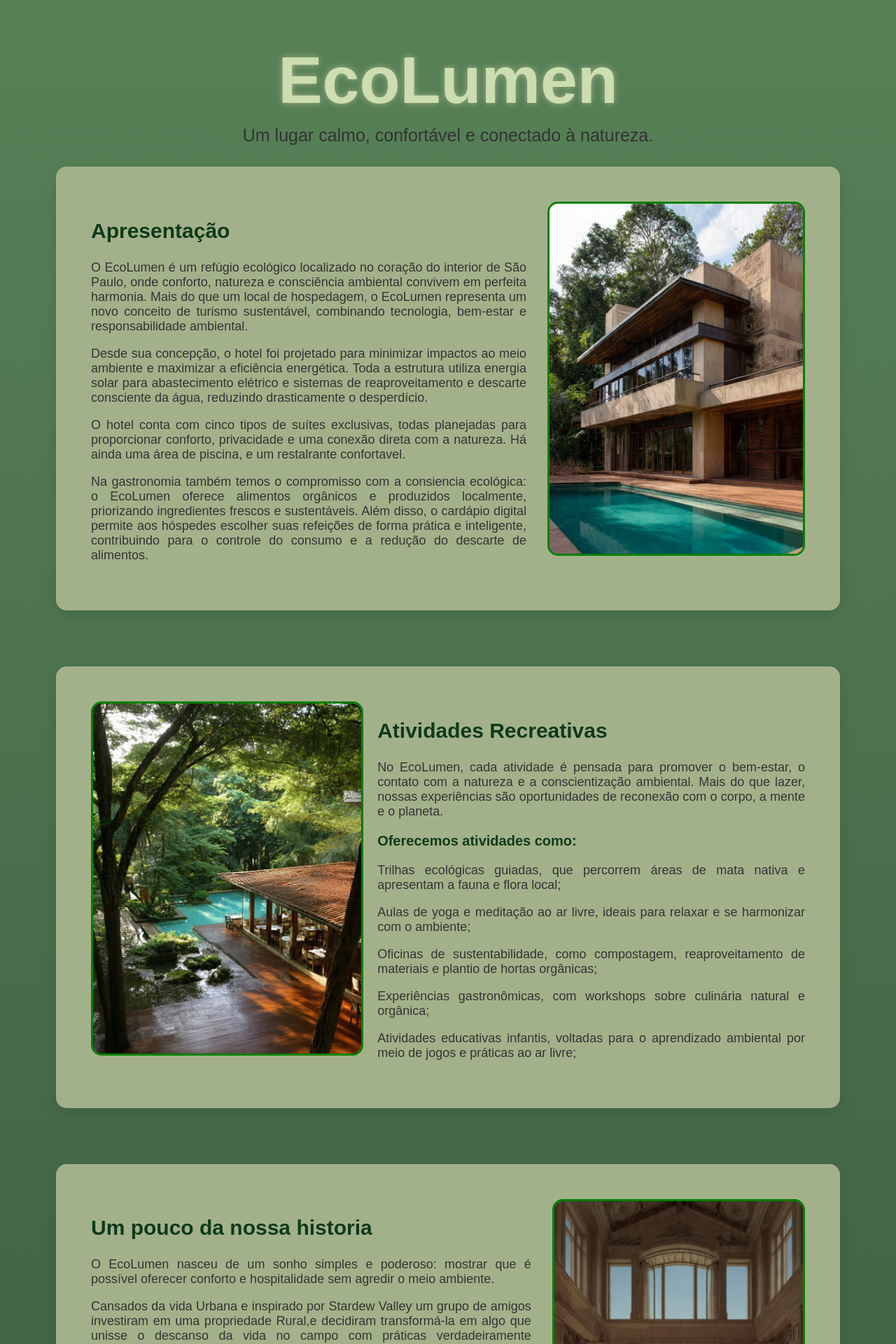
After one commit to VictorAMJ/Software-Product-Analysis-Specification, a Flask app: page /saiba_mais in a window 1280 px wide. The commit adds this page. Shown: the top 1920 px of the page at 70% size. Run offline with Flask 3, Linux system fonts and the light colour scheme.

Commit message:
funcionalidade descritivo do hotel
implantação da nova funcionalidade (descritivo hotel)

```diff
--- a/EcoLumen/blueprints/usuario_bp.py
+++ b/EcoLumen/blueprints/usuario_bp.py
@@ -33,3 +33,7 @@ def usuarios():
 def logout():
     session.clear()
     return redirect(url_for("usuario_bp.login"))
+
+@usuario_bp.route("/saiba_mais")
+def saiba_mais():
+    return render_template("usuario/saiba_mais.html")
--- /dev/null
+++ b/EcoLumen/static/css/saiba_mais.css
@@ -0,0 +1,73 @@
+body{
+    background: linear-gradient(to bottom, #588157, #3a5a40);
+    padding: 50px;
+    text-align: center;
+    margin: 0;
+}
+
+#direita{
+    background: #a3b18a;
+    margin: 80px 30px;
+    display: grid;
+    border-radius: 15px;
+    padding: 50px;
+    margin-top: 30px;
+    grid-template-columns: 3fr 1fr;
+    box-shadow: 0 8px 20px rgba(0,0,0,0.1);
+    text-align: justify;
+    gap: 30px;
+
+}
+
+#esquerda{
+    background: #a3b18a;
+    margin: 80px 30px;
+    display: grid;
+    border-radius: 15px;
+    padding: 50px;
+    margin-top: 30px;
+    grid-template-columns: 1fr 3fr;
+    box-shadow: 0 8px 20px rgba(0,0,0,0.1);
+    text-align: justify;
+    gap: 20px;
+}
+
+img{
+    border: solid green;
+    border-radius: 15px;
+    height: 500px;
+}
+
+nav p{
+    font-family: "Poppins", sans-serif;
+    font-size: 18px;
+    color: #333;
+}
+
+nav h1{
+    font-family: "Poppins", sans-serif;
+    font-size: 30px;
+    color: #0f3a1a;
+}
+
+nav h3{
+    font-family: "Poppins", sans-serif;
+    font-size: 20px;
+    color: #0f3a1a;
+}
+
+#tituloPrincipal{
+    font-family: "Poppins", sans-serif;
+    font-size: 95px;
+    color: #ccddaf;
+    margin: 10px;
+    text-shadow: 0 0 10px #a3b18a;
+}
+
+#slogam{
+    font-family: "Poppins", sans-serif;
+    font-size: 25px;
+    color: #333;
+    margin: 0;
+
+}
--- a/EcoLumen/templates/usuario/home_publico.html
+++ b/EcoLumen/templates/usuario/home_publico.html
@@ -26,6 +26,7 @@
         <section class="home_publica_container2">
             <h2>EcoLumen</h2>
             <p>Um lugar calmo, confortável e conectado à natureza. Aproveite nossas instalações sustentáveis e experiências únicas.</p>
+            <a href="/saiba_mais">Saiba Mais</a>
         </section>
     </div>
 
--- /dev/null
+++ b/EcoLumen/templates/usuario/saiba_mais.html
@@ -0,0 +1,60 @@
+<!DOCTYPE html>
+<html lang="pt-br">
+<head>
+    <meta charset="UTF-8">
+    <meta name="viewport" content="width=device-width, initial-scale=1.0">
+    <title>Saiba Mais</title>
+    <link rel="stylesheet" href="{{ url_for('static', filename='css/saiba_mais.css') }}">
+</head>
+<body>
+    <header>
+        <h1 id="tituloPrincipal">EcoLumen</h1>
+        <p id="slogam">Um lugar calmo, confortável e conectado à natureza.</p>
+    </header>
+
+    <nav id="direita">
+        <div>
+            <h1>Apresentação</h1>
+            <p>O EcoLumen é um refúgio ecológico localizado no coração do interior de São Paulo, onde conforto, natureza e consciência ambiental convivem em perfeita harmonia. Mais do que um local de hospedagem, o EcoLumen representa um novo conceito de turismo sustentável, combinando tecnologia, bem-estar e responsabilidade ambiental.</p>
+
+            <p>Desde sua concepção, o hotel foi projetado para minimizar impactos ao meio ambiente e maximizar a eficiência energética. Toda a estrutura utiliza energia solar para abastecimento elétrico e sistemas de reaproveitamento e descarte consciente da água, reduzindo drasticamente o desperdício.</p>
+
+            <p>O hotel conta com cinco tipos de suítes exclusivas, todas planejadas para proporcionar conforto, privacidade e uma conexão direta com a natureza. Há ainda uma área de piscina, e um restalrante confortavel.</p>
+
+            <p>Na gastronomia também temos o compromisso com a consiencia ecológica: o EcoLumen oferece alimentos orgânicos e produzidos localmente, priorizando ingredientes frescos e sustentáveis. Além disso, o cardápio digital permite aos hóspedes escolher suas refeições de forma prática e inteligente, contribuindo para o controle do consumo e a redução do descarte de alimentos.</p>
+        </div>
+        <img src="/static/img/HotelFora.jpg">
+    </nav>
+
+    <nav id="esquerda">
+        <img src="/static/img/AreaPiscina.jpg">
+        <div>
+            <h1>Atividades Recreativas</h1>
+            <p>No EcoLumen, cada atividade é pensada para promover o bem-estar, o contato com a natureza e a conscientização ambiental. Mais do que lazer, nossas experiências são oportunidades de reconexão com o corpo, a mente e o planeta.</p>
+
+            <h3>Oferecemos atividades como:</h3>
+            <p> Trilhas ecológicas guiadas, que percorrem áreas de mata nativa e apresentam a fauna e flora local;</p>
+            <P>Aulas de yoga e meditação ao ar livre, ideais para relaxar e se harmonizar com o ambiente;</P>
+            <P>Oficinas de sustentabilidade, como compostagem, reaproveitamento de materiais e plantio de hortas orgânicas;</P>
+            <P>Experiências gastronômicas, com workshops sobre culinária natural e orgânica;</P>
+            <P>Atividades educativas infantis, voltadas para o aprendizado ambiental por meio de jogos e práticas ao ar livre;</P>
+        </div>
+
+    </nav>
+
+    <nav id="direita">
+        <div>
+            <h1>Um pouco da nossa historia</h1>
+            <p>O EcoLumen nasceu de um sonho simples e poderoso: mostrar que é possível oferecer conforto e hospitalidade sem agredir o meio ambiente.</p>
+            <p>Cansados da vida Urbana e inspirado por Stardew Valley um grupo de amigos investiram em uma propriedade Rural,e decidiram transformá-la em algo que unisse o descanso da vida no campo com práticas verdadeiramente sustentáveis. </p>
+            <p>Assim, surgiu a ideia de criar um hotel que fosse iluminado pela energia do sol e guiado pela consciência ecológica: o EcoLumen, cujo nome simboliza “a luz que vem da natureza”.</p>
+            <p>A construção do hotel seguiu um princípio fundamental: respeitar o entorno. Cada detalhe (desde a escolha dos materiais até o cultivo de plantas) foi pensado para harmonizar com o ambiente local. As placas solares, o reaproveitamento de água e o uso de alimentos orgânicos fazem parte da rotina diária, refletindo o compromisso do EcoLumen com a sustentabilidade.</p>
+            <p>Um dos pilares mais importantes do projeto é a parceria com fazendeiros e produtores locais. Os alimentos servidos no hotel são adquiridos diretamente de pequenos agricultores da região, valorizando a economia local e garantindo produtos frescos e de qualidade. Além disso, o EcoLumen mantém um sistema de compostagem consciente, onde os resíduos orgânicos do hotel são transformados em adubo natural e utilizados nas hortas locais, criando um ciclo sustentável de troca e cooperação com a comunidade.</p>
+            <p>Com o tempo, o EcoLumen cresceu, mas sem perder sua essência. Hoje, o hotel é reconhecido por unir inovação, conforto e responsabilidade ambiental, inspirando hóspedes e parceiros a adotarem práticas mais sustentáveis também em suas próprias vidas.</p>
+            <p>Mais do que um destino, o EcoLumen é uma experiência de conexão com a natureza, com as pessoas e com um futuro mais verde e consciente.</p>
+        </div>
+        <img src="/static/img/HotelDendro.jpg">
+    </nav>
+
+</body>
+</html>
```
Also changed, not shown: EcoLumen/static/img/AreaPiscina.jpg (added), EcoLumen/static/img/HotelDendro.jpg (added), EcoLumen/static/img/HotelFora.jpg (added).
